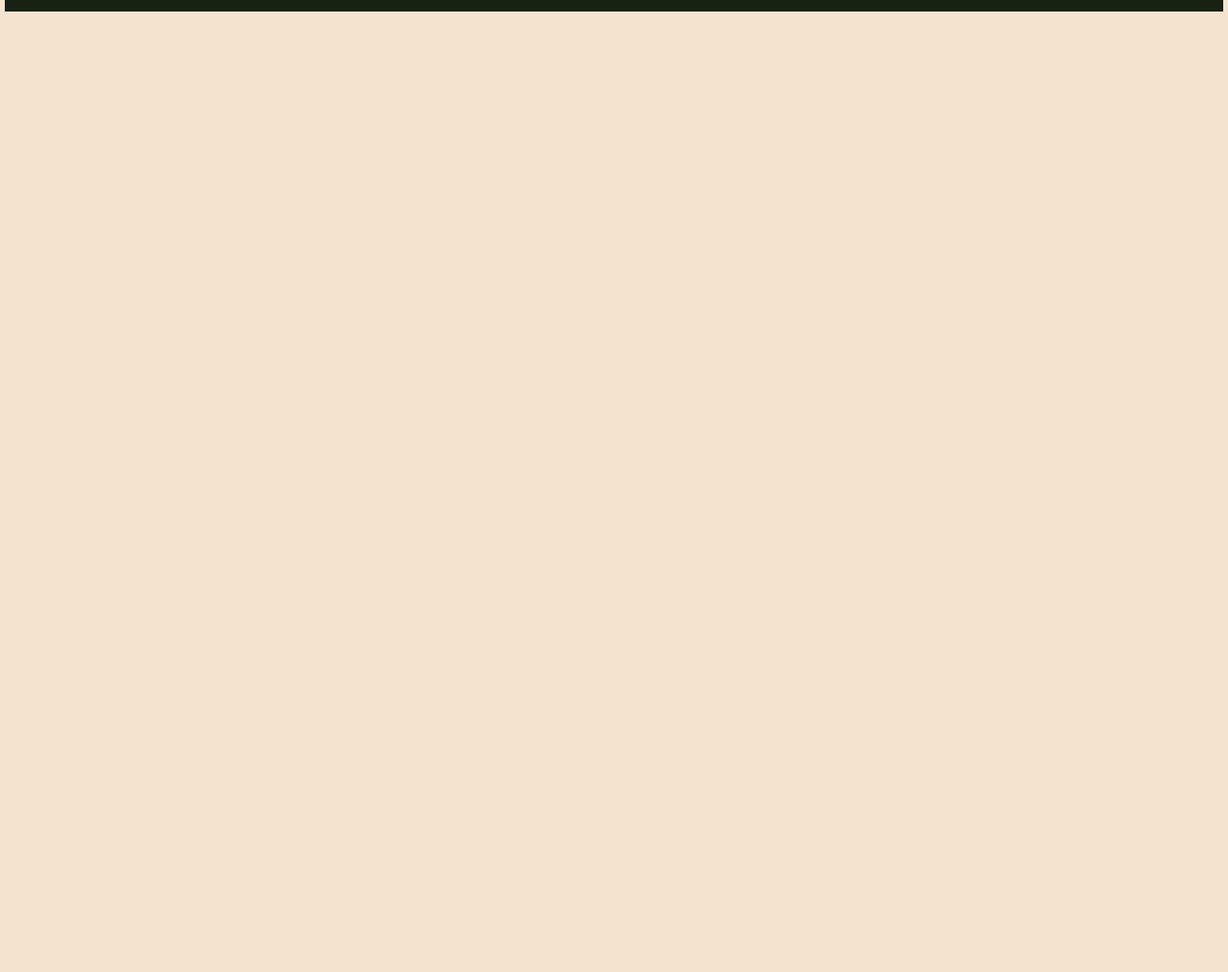
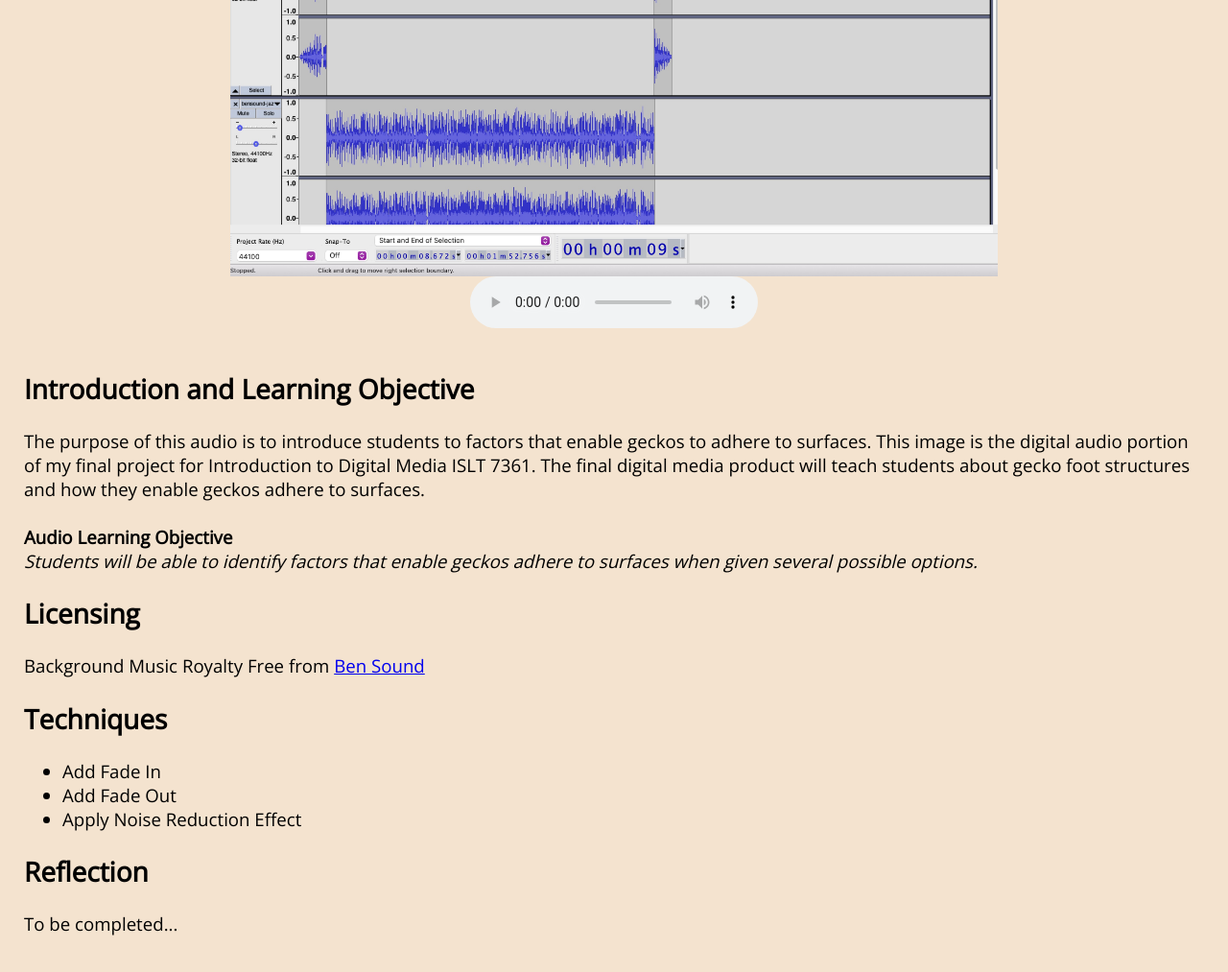
Before and after one commit to Scout1901/Scout1901.github.io, a plain HTML site: page islt_7361/project2.html in a window 1280 px wide. Shown: the part 545-1558 px from the top of the page at 96% size. Before the commit the page ends 800 px from the top, so only its background shows below. Drawn offline with nearby package versions, Linux system fonts and the light colour scheme.

Commit message:
Add files via upload

```diff
--- a/islt_7361/project2.html
+++ b/islt_7361/project2.html
@@ -31,10 +31,6 @@
             <a id="logo2">ERIN WEAVER: ISLT_7361 Digital Media Portfolio</a>
         </header>
 
-        <header class="atitle">
-            <h1 id="projects">Project Two</h1>
-        </header>
-
         <ul class="links">
             <li><a href="index.html">Home</a></li>
             <li><a href="project1.html">Project 1</a></li>
@@ -43,15 +39,48 @@
             <li><a href="project4.html">Project 4/ Final Project</a></li>
         </ul>
 
+        <header class="atitle">
+            <h1 id="projects">Project Two: Digital Audio</h1>
+        </header>
+
+        <img id="screenshot" src="screenshot.jpg" alt="Screen Shot from Audacity">
+
+        <audio controls id="audio">
+            <source src="gecko2.mp3" type="audio/mpeg">
+          Your browser does not support the audio element.
+        </audio>
+
         <main class="atext">
+            <h2>Introduction and Learning Objective</h2>
 
             <p>
-                Lorem Ipsum dolor sit amet, consectetur adipiscing elit, sed do eiusmod tempor incididunt ut
-                labore et dolore magna aliqua. Ut enim ad minim veniam, quis nostrud exercitation ullamco
-                laboris nisi ut aliquip ex ea commodo consequat. Duis aute irure dolor in reprehenderit in
-                voluptate velit esse cillum dolore eu fugiat nulla pariatur. Excepteur sint occaecat cupidatat
-                non proident, sunt in culpa qui officia deserunt mollit anim id est laborum.
+                The purpose of this audio is to introduce students to factors that enable geckos to adhere to surfaces.
+                This image is the digital audio portion of my final project for Introduction to Digital Media ISLT 7361.
+                The final digital media product will teach students about gecko foot structures and how they enable geckos
+                adhere to surfaces.
+                <br>
+                <br>
+                <strong>Audio Learning Objective</strong>
+                <br>
+                <em>Students will be able to identify factors that enable geckos adhere to surfaces when given
+                    several possible options.</em>
             </p>
+
+            <h2>Licensing</h2>
+
+            <p>Background Music Royalty Free from <a href="https://www.bensound.com/royalty-free-music/track/jazz-comedy">Ben Sound</a></p>
+
+            <h2>Techniques</h2>
+
+            <ul class="list">
+                <li>Add Fade In</li>
+                <li>Add Fade Out</li>
+                <li>Apply Noise Reduction Effect</li>
+            </ul>
+
+            <h2>Reflection</h2>
+
+            <p>To be completed...</p>
 
         </main>
 
--- a/islt_7361/style.css
+++ b/islt_7361/style.css
@@ -184,10 +184,15 @@
     padding: 20px;
 }
 
-#gecko{
+#gecko, #screenshot{
     align-self: center;
     max-width: 800px;
 }
+
+#audio{
+    align-self: center;
+}
+
 
 /*Responsive Media*/
 
@@ -203,11 +208,10 @@
         font-size: 20pt;
     }
 
-    #gecko{
+    #gecko, #screenshot, #audio{
         max-width: 500px;
     }
 }
-
 
 
 @media screen and (max-width:655px){
@@ -218,7 +222,7 @@
         font-size: 16pt;
     }
 
-    #gecko{
+    #gecko, #screenshot, #audio{
         max-width: 400px;
     }
 
```
Also changed, not shown: islt_7361/project1.html (+3 -3 lines), islt_7361/screenshot.jpg (added), 1 other file.
